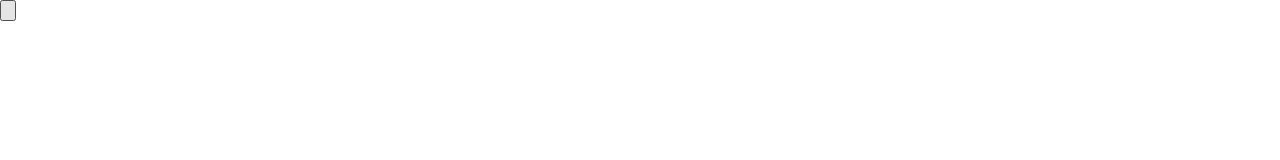
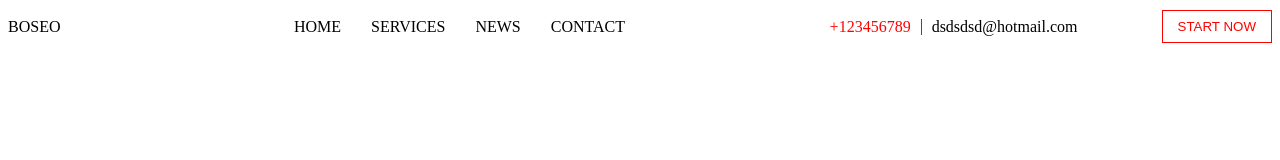
Before and after one commit to haroldavis/hackaton4, a plain HTML site: page index.html in a window 1280 px wide. Drawn offline with Linux system fonts and the light colour scheme.

Commit message:
header with nav ended

```diff
--- a/css/styles.css
+++ b/css/styles.css
@@ -0,0 +1,53 @@
+.wrap{
+    margin: 10px 8px;
+}
+
+header{
+    display: flex;
+    justify-content: space-between;
+}
+
+nav{
+    display: inherit;
+    width: 50%;
+    justify-content: space-between;
+    align-items: center;
+}
+
+nav ul{
+    display: inherit;
+}
+nav ul li{
+    padding: 0 15px;
+}
+
+nav ul li:hover{
+    color: red;
+}
+
+.contact{
+    display: inherit;
+    width: 35%;
+    justify-content: space-between;
+}
+
+.contact ul{
+    display: inherit;
+    align-items: center;
+}
+
+.cellphone{
+    padding-right: 10px;
+    color: red;
+}
+.email{
+    padding-left: 10px;
+    border-left: 1px solid red;
+}
+
+.contact input{
+    padding: 8px 15px;
+    background: white;
+    border: 1px solid red;
+    color: red;
+}
--- a/index.html
+++ b/index.html
@@ -12,10 +12,21 @@
 <body>
     <div class="wrap">
         <header>
-            <nav></nav>
+            <nav>
+                <div class="brand">BOSEO</div>
+                <ul>
+                    <li><a>HOME</a></li>
+                    <li><a>SERVICES</a></li>
+                    <li><a>NEWS</a></li>
+                    <li><a>CONTACT</a></li>
+                </ul>
+            </nav>
             <div class="contact">
-                <div class="cellphone"></div>
-                <input type="button">
+                <ul>
+                    <li class="cellphone">+123456789  </li>
+                    <li class="email">dsdsdsd@hotmail.com</li>
+                </ul>
+                <input type="button" value="START NOW">
             </div>
         </header>
         <main></main>
```
